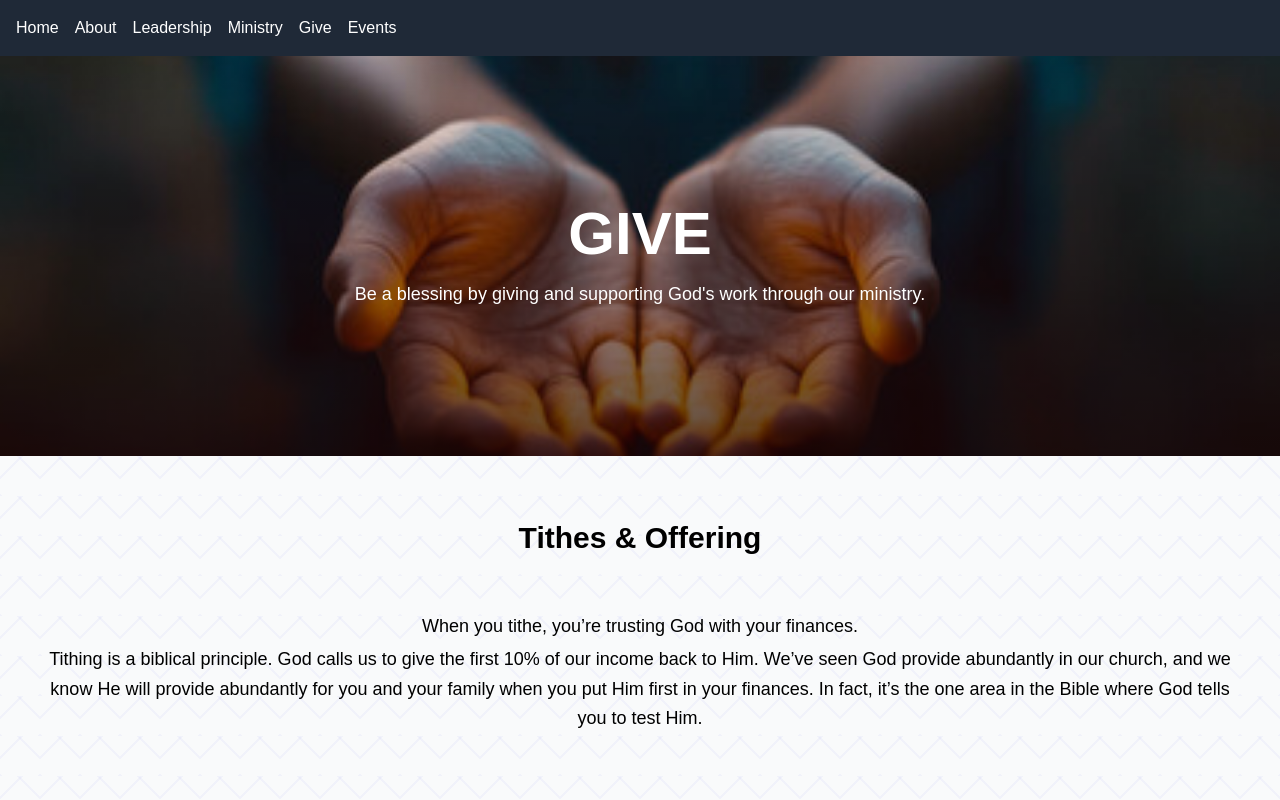
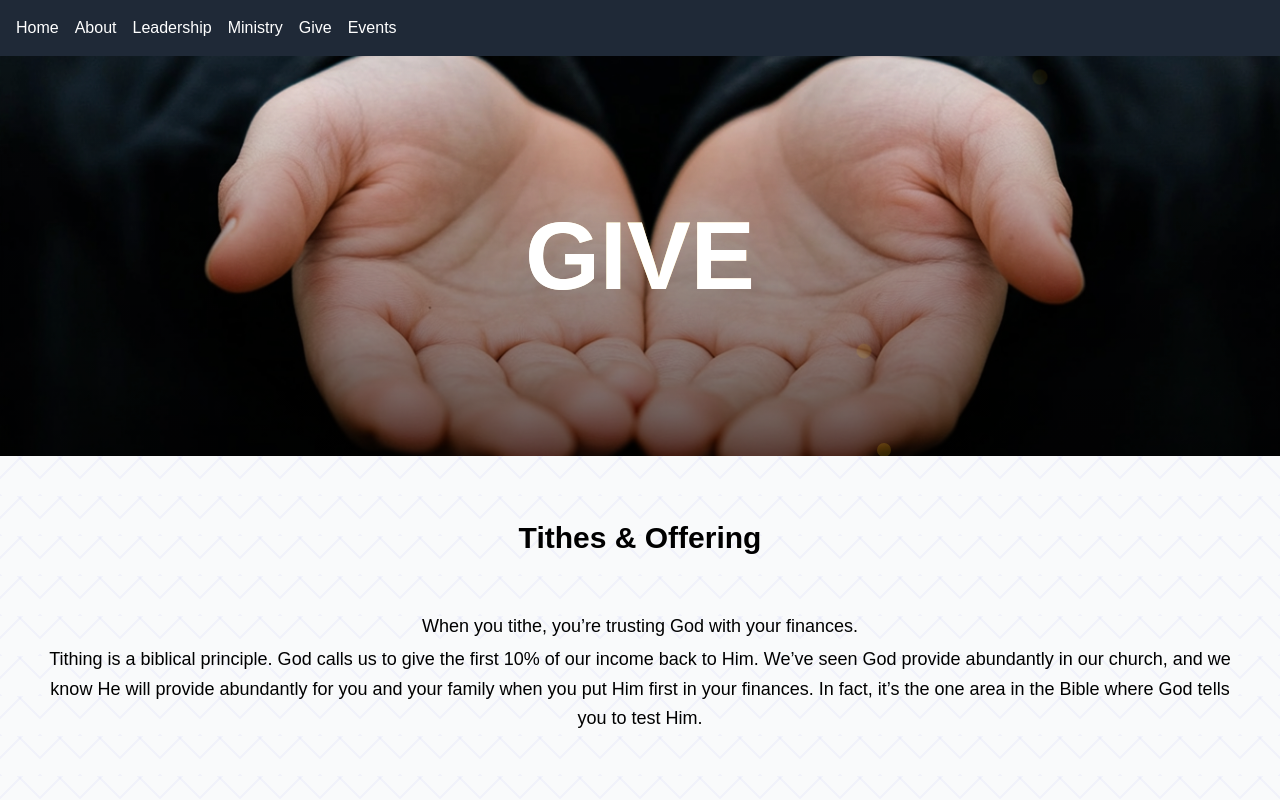
Before and after one commit to Je-ric/TRGC-Website, a React (Create React App) app: page /give in a window 1280 px wide. Shown: the top 800 px of the page. Built offline with nearby package versions, Linux system fonts and the light colour scheme.

Commit message:
add animation particle in banner

```diff
--- a/src/Components/HeaderBanner.js
+++ b/src/Components/HeaderBanner.js
@@ -1,30 +1,53 @@
+import { useEffect, useState } from 'react';
+
 export default function HeaderBanner({ title, desc, image }) {
+    const [isVisible, setIsVisible] = useState(false);
+
+    useEffect(() => {
+        // Trigger animation on mount
+        setIsVisible(true);
+    }, []);
+
     return (
         <div
-            className="relative w-full h-[300px] md:h-[400px] flex items-center justify-center text-center"
+            className="relative w-full h-[300px] md:h-[400px] flex items-center justify-center text-center overflow-hidden"
             style={{
                 backgroundImage: `url(${image})`,
                 backgroundSize: "cover",
                 backgroundPosition: "center",
             }}
         >
-            {/* Overlay - Undecided sa color*/}
-            <div className="absolute inset-0 bg-gradient-to-t from-[#1a0000]/70 via-[#1a0000]/40 to-transparent"></div>
+            {/* Static Overlay from Bottom Fading with Low Opacity */}
+            <div className="absolute inset-0 bg-gradient-to-t from-black/60 via-black/30 to-transparent"></div>
 
-
-            {/* Content */}
-            <div className="relative z-10 px-4">
-                <h1 className="text-8xl md:text-6xl font-extrabold uppercase text-white">
+            {/* Content with Modern Animations (Removed Text Animations) */}
+            <div className={`relative z-10 px-4 transition-all duration-1000 ease-out ${isVisible ? 'opacity-100 translate-y-0' : 'opacity-0 translate-y-10'}`}>
+                <h1 className="text-6xl md:text-8xl font-extrabold uppercase text-white drop-shadow-2xl bg-gradient-to-r from-white via-yellow-200 to-orange-300 bg-clip-text text-transparent">
                     {title}
                 </h1>
 
                 {/* Render if meron, nullable */}
                 {desc && (
-                    <p className="mt-4 text-white max-w-2xl mx-auto text-lg">
+                    <p className={`mt-4 text-white max-w-2xl mx-auto text-lg md:text-xl transition-all duration-1000 ease-out delay-300 ${isVisible ? 'opacity-100 translate-y-0' : 'opacity-0 translate-y-10'}`}>
                         {desc}
                     </p>
                 )}
             </div>
+
+            <div className="absolute inset-0 pointer-events-none">
+            {[...Array(10)].map((_, i) => (
+                <div
+                    key={i}
+                    className="absolute w-2 h-2 bg-yellow-400 rounded-full opacity-70 animate-ping"
+                    style={{
+                        left: `${Math.random() * 100}%`,
+                        top: `${Math.random() * 100}%`,
+                        animationDelay: `${Math.random() * 2}s`,
+                        animationDuration: `${2 + Math.random() * 2}s`,
+                    }}
+                ></div>
+            ))}
+        </div>
         </div>
     );
 }
--- a/src/pages/Home.js
+++ b/src/pages/Home.js
@@ -87,36 +87,6 @@ export default function Home() {
             ))}
           </div>
 
-          {/* The Hub of Christ Programs */}
-          <h2 className="text-4xl md:text-5xl font-bold mb-16 text-center drop-shadow-2xl bg-gradient-to-r from-white to-gray-300 bg-clip-text text-transparent">
-            The Hub of Christ Programs
-          </h2>
-          <div className="grid gap-8 grid-cols-1 sm:grid-cols-2 lg:grid-cols-3 mb-16">
-            {[
-              { title: "Discipleship Program", img: "/sample/Sample6.jpg" },
-              { title: "Leadership Training", img: "/sample/Sample7.jpg" },
-              { title: "Worship & Arts Ministry", img: "/sample/Sample8.jpg" },
-            ].map(({ title, img }, index) => (
-              <div
-                key={index}
-                className="bg-white/15 backdrop-blur-2xl overflow-hidden shadow-2xl hover:shadow-3xl hover:scale-105 transition-all duration-500 flex flex-col rounded-2xl border border-white/20 group"
-              >
-                <div className="w-full h-96 relative overflow-hidden rounded-t-2xl">
-                  <img
-                    src={img}
-                    alt={title}
-                    className="w-full h-full object-cover"
-                  />
-                  {/* Overlay on top of image */}
-                  <div className="absolute inset-0 bg-gradient-to-t from-black/20 to-transparent"></div>
-                  {/* Text overlay with background for readability */}
-                  <div className="absolute z-10 top-2 left-2 bg-black/60 px-3 py-1 rounded-lg text-white text-sm font-medium backdrop-blur-sm">
-                    {title}
-                  </div>
-                </div>
-              </div>
-            ))}
-          </div>
         </div>
 
       </section>
--- a/src/pages/give.js
+++ b/src/pages/give.js
@@ -10,8 +10,7 @@ export default function Give() {
     <div>
       <HeaderBanner
         title="Give"
-        desc="Be a blessing by giving and supporting God's work through our ministry."
-        image="img/Give-3.jpg"
+        image="img/Give.jpg"
       />
 
       <DiagonalGrid>
--- a/src/pages/ministry.js
+++ b/src/pages/ministry.js
@@ -1,3 +1,5 @@
+import HeaderBanner from "../Components/HeaderBanner";
+
 export default function Ministry() {
   const ministries = [
     {
@@ -75,8 +77,14 @@ export default function Ministry() {
   ];
 
   return (
-    <div className="w-full bg-black">
-      <h1 className="text-5xl font-extrabold mb-10 text-center text-white">Ministries</h1>
+    <div>
+      <div>
+        <HeaderBanner
+          title="Ministry"
+          image="img/Ministry.jpg"
+        />
+
+        <div className="w-full py-1">
 
           <div className="grid grid-cols-1 md:grid-cols-2 lg:grid-cols-3 gap-1">
             {ministries.map((ministry) => (
@@ -115,5 +123,8 @@ export default function Ministry() {
             ))}
           </div>
         </div>
+      </div>
+
+    </div>
   );
 }
```
Also changed, not shown: public/img/Give.jpg (added), 1 other file (tests, documents, lock files or other folders). Lines whose indentation alone changed are shown as unchanged.
